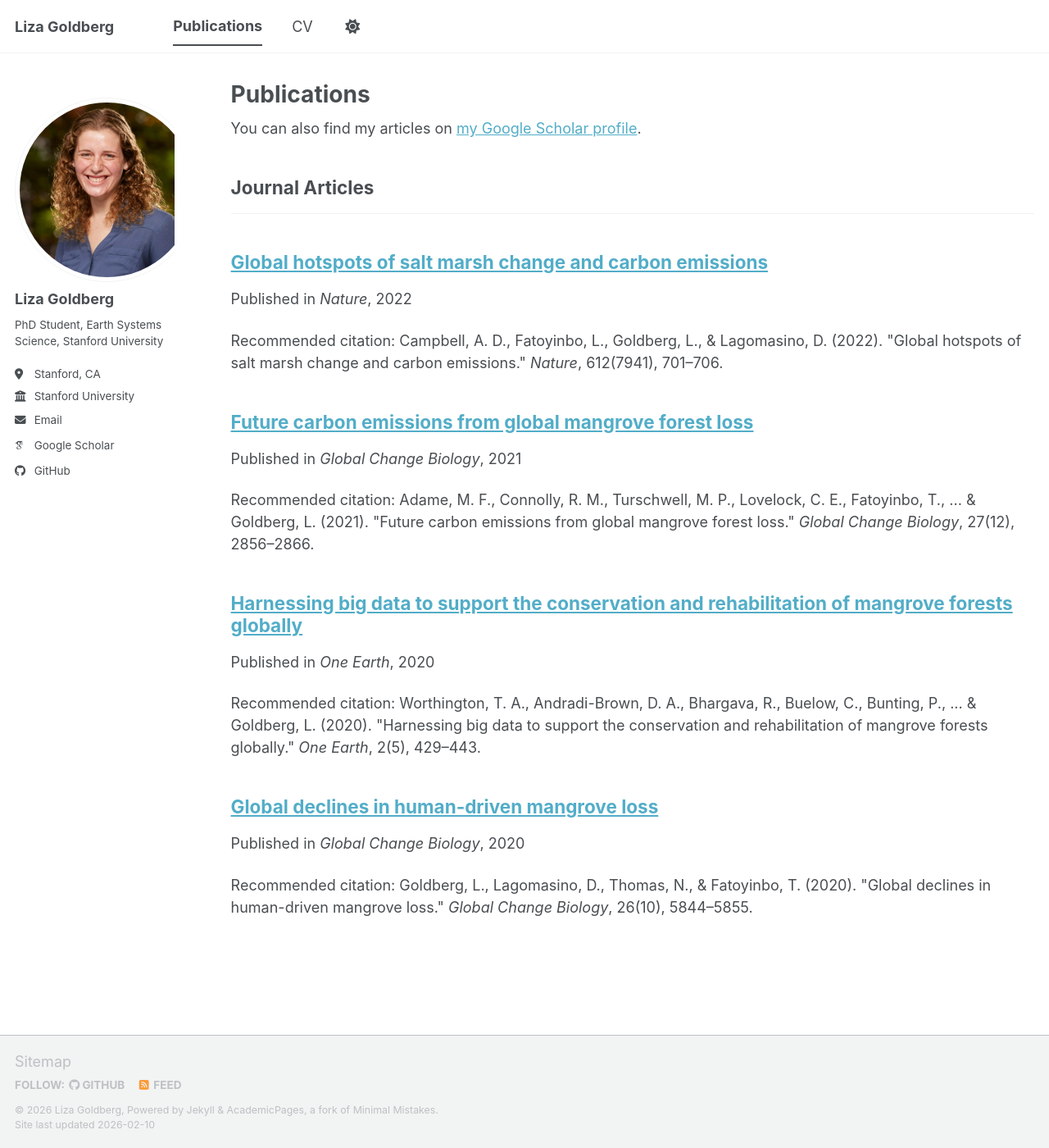
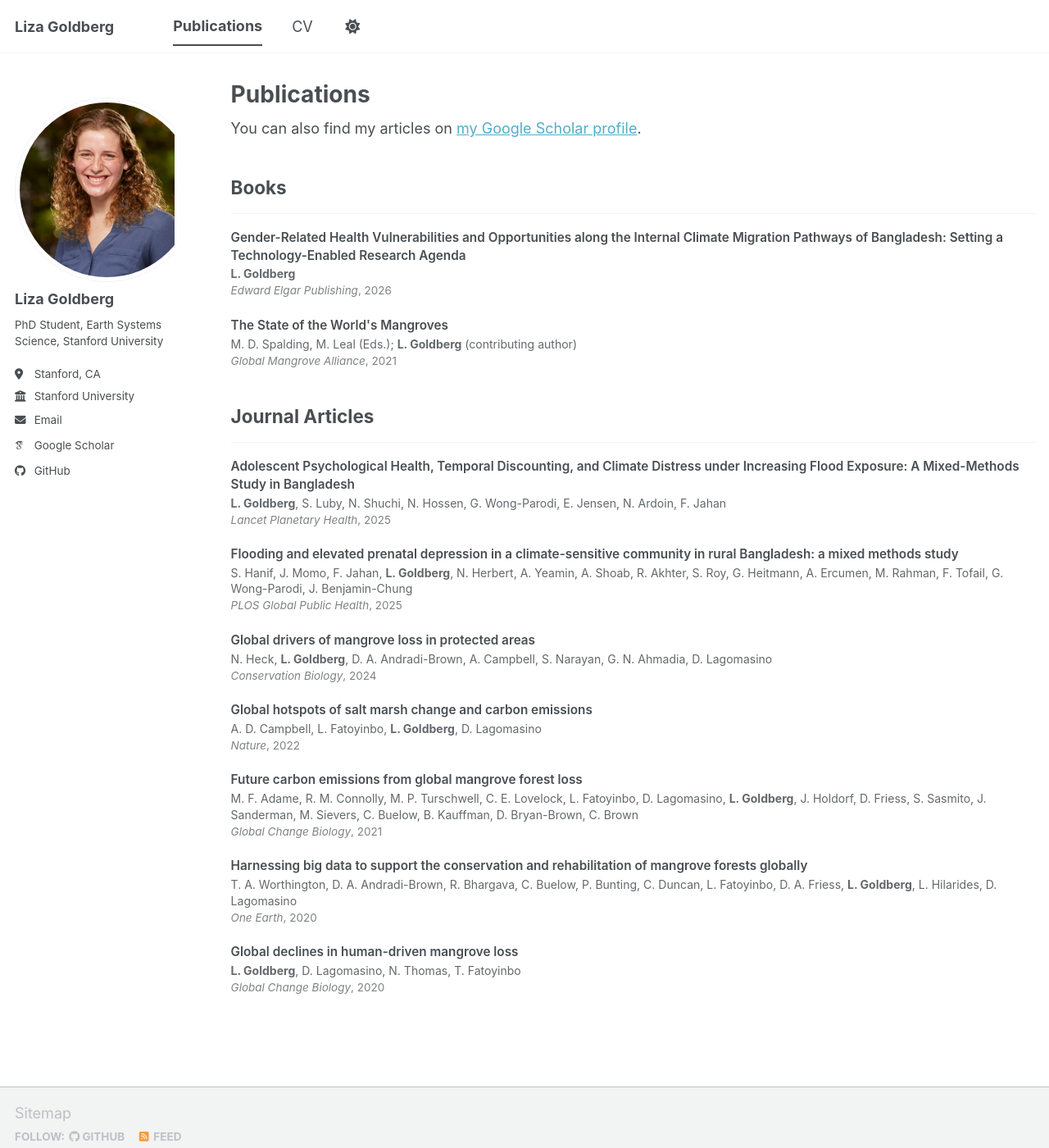
Before and after one commit to lizaagoldberg/lizaagoldberg.github.io, a Jekyll site: the page built from _pages/publications.html, in a window 1280 px wide and 1400 px high. Shown: the whole window at 82% size. Built offline with Jekyll 4.4.1, drawn with Linux system fonts in a browser that asks for light colours; some web fonts are replaced; a script bundle is joined from its source files by our own code; library files that are not in the unit come from our copies.

Commit message:
New bio. Fix publications.

```diff
--- a/_pages/publications.html
+++ b/_pages/publications.html
@@ -11,9 +11,8 @@ author_profile: true
 
 {% include base_path %}
 
-<!-- New style rendering if publication categories are defined -->
 {% if site.publication_category %}
-  {% for category in site.publication_category  %}
+  {% for category in site.publication_category %}
     {% assign title_shown = false %}
     {% for post in site.publications reversed %}
       {% if post.category != category[0] %}
@@ -23,11 +22,19 @@ author_profile: true
         <h2>{{ category[1].title }}</h2><hr />
         {% assign title_shown = true %}
       {% endunless %}
-      {% include archive-single.html %}
+      <div class="pub-entry">
+        <p class="pub-title">{{ post.title }}</p>
+        <p class="pub-authors">{{ post.authors }}</p>
+        <p class="pub-venue"><em>{{ post.venue }}</em>, {{ post.date | date: "%Y" }}</p>
+      </div>
     {% endfor %}
   {% endfor %}
 {% else %}
   {% for post in site.publications reversed %}
-    {% include archive-single.html %}
+    <div class="pub-entry">
+      <p class="pub-title">{{ post.title }}</p>
+      <p class="pub-authors">{{ post.authors }}</p>
+      <p class="pub-venue"><em>{{ post.venue }}</em>, {{ post.date | date: "%Y" }}</p>
+    </div>
   {% endfor %}
 {% endif %}
--- a/_publications/2020-01-01-global-declines-mangrove.md
+++ b/_publications/2020-01-01-global-declines-mangrove.md
@@ -5,5 +5,5 @@ category: manuscripts
 permalink: /publication/2020-global-declines-mangrove
 date: 2020-01-01
 venue: 'Global Change Biology'
-citation: 'Goldberg, L., Lagomasino, D., Thomas, N., &amp; Fatoyinbo, T. (2020). &quot;Global declines in human-driven mangrove loss.&quot; <i>Global Change Biology</i>, 26(10), 5844–5855.'
+authors: '<strong>L. Goldberg</strong>, D. Lagomasino, N. Thomas, T. Fatoyinbo'
 ---
--- a/_publications/2020-01-02-harnessing-big-data-mangrove.md
+++ b/_publications/2020-01-02-harnessing-big-data-mangrove.md
@@ -5,5 +5,5 @@ category: manuscripts
 permalink: /publication/2020-harnessing-big-data-mangrove
 date: 2020-01-02
 venue: 'One Earth'
-citation: 'Worthington, T. A., Andradi-Brown, D. A., Bhargava, R., Buelow, C., Bunting, P., ... &amp; Goldberg, L. (2020). &quot;Harnessing big data to support the conservation and rehabilitation of mangrove forests globally.&quot; <i>One Earth</i>, 2(5), 429–443.'
+authors: 'T. A. Worthington, D. A. Andradi-Brown, R. Bhargava, C. Buelow, P. Bunting, C. Duncan, L. Fatoyinbo, D. A. Friess, <strong>L. Goldberg</strong>, L. Hilarides, D. Lagomasino'
 ---
--- a/_publications/2021-01-01-future-carbon-emissions-mangrove.md
+++ b/_publications/2021-01-01-future-carbon-emissions-mangrove.md
@@ -5,5 +5,5 @@ category: manuscripts
 permalink: /publication/2021-future-carbon-emissions-mangrove
 date: 2021-01-01
 venue: 'Global Change Biology'
-citation: 'Adame, M. F., Connolly, R. M., Turschwell, M. P., Lovelock, C. E., Fatoyinbo, T., ... &amp; Goldberg, L. (2021). &quot;Future carbon emissions from global mangrove forest loss.&quot; <i>Global Change Biology</i>, 27(12), 2856–2866.'
+authors: 'M. F. Adame, R. M. Connolly, M. P. Turschwell, C. E. Lovelock, L. Fatoyinbo, D. Lagomasino, <strong>L. Goldberg</strong>, J. Holdorf, D. Friess, S. Sasmito, J. Sanderman, M. Sievers, C. Buelow, B. Kauffman, D. Bryan-Brown, C. Brown'
 ---
--- a/_publications/2022-01-01-global-hotspots-salt-marsh.md
+++ b/_publications/2022-01-01-global-hotspots-salt-marsh.md
@@ -5,5 +5,5 @@ category: manuscripts
 permalink: /publication/2022-global-hotspots-salt-marsh
 date: 2022-01-01
 venue: 'Nature'
-citation: 'Campbell, A. D., Fatoyinbo, L., Goldberg, L., &amp; Lagomasino, D. (2022). &quot;Global hotspots of salt marsh change and carbon emissions.&quot; <i>Nature</i>, 612(7941), 701–706.'
+authors: 'A. D. Campbell, L. Fatoyinbo, <strong>L. Goldberg</strong>, D. Lagomasino'
 ---
--- a/_sass/layout/_page.scss
+++ b/_sass/layout/_page.scss
@@ -399,3 +399,33 @@
   font-size: $type-size-6;
   text-transform: uppercase;
 }
+
+/* ==========================================================================
+   PUBLICATIONS LIST
+   ========================================================================== */
+
+.pub-entry {
+  margin-bottom: 1.2em;
+  line-height: 1.4;
+}
+
+.pub-title {
+  font-size: 0.85em;
+  font-weight: 600;
+  margin: 0 0 0.15em 0;
+  color: var(--global-text-color);
+}
+
+.pub-authors {
+  font-size: 0.78em;
+  margin: 0 0 0.1em 0;
+  color: var(--global-text-color);
+  opacity: 0.85;
+}
+
+.pub-venue {
+  font-size: 0.75em;
+  margin: 0;
+  color: var(--global-text-color);
+  opacity: 0.7;
+}
```
Also changed, not shown: _publications/2021-01-02-state-worlds-mangroves.md (added, +9 -0 lines), _publications/2024-01-01-global-drivers-mangrove-protected.md (added, +9 -0 lines), _publications/2025-01-01-flooding-prenatal-depression.md (added, +9 -0 lines), _publications/2025-01-02-adolescent-psychological-health.md (added, +9 -0 lines), _publications/2026-01-01-gender-climate-migration.md (added, +9 -0 lines).
